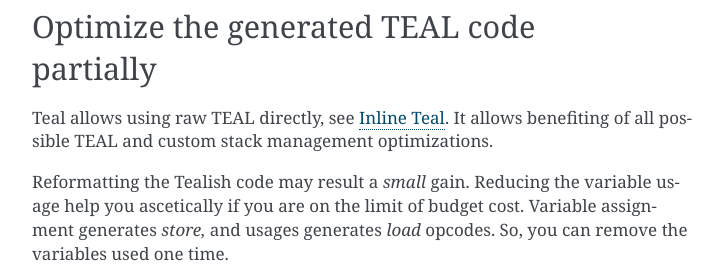
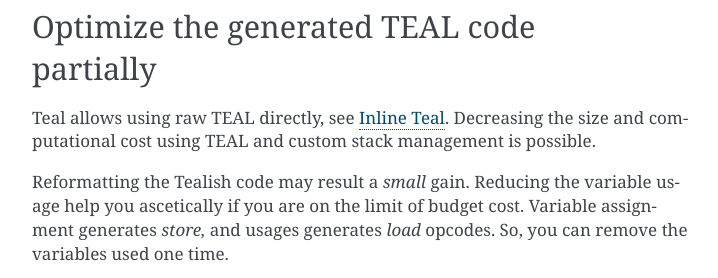
Before and after one commit to tinymanorg/tealish, a Sphinx documentation site: the page built from docs/recipes.rst, in a window 1280 px wide, cut to the strip 1049-1327 px from the top of the page. Shown: the whole strip, without its empty margins (388-1106 px from the left). Built offline with Sphinx 7.4.7, drawn with Linux system fonts in a browser that asks for light colours.

Commit message:
improve optimization doc

```diff
--- a/docs/recipes.rst
+++ b/docs/recipes.rst
@@ -48,7 +48,7 @@ Optimize the generated TEAL code partially
 ------------------------------------------
 
 Teal allows using raw TEAL directly, see :ref:`inline_teal`.
-It allows benefiting of all possible TEAL and custom stack management optimizations.
+Decreasing the size and computational cost using TEAL and custom stack management is possible.
 
 Reformatting the Tealish code may result a `small` gain. Reducing the variable usage help you ascetically if you are on the limit of budget cost.
 Variable assignment generates `store,` and usages generates `load` opcodes. So, you can remove the variables used one time.
```
